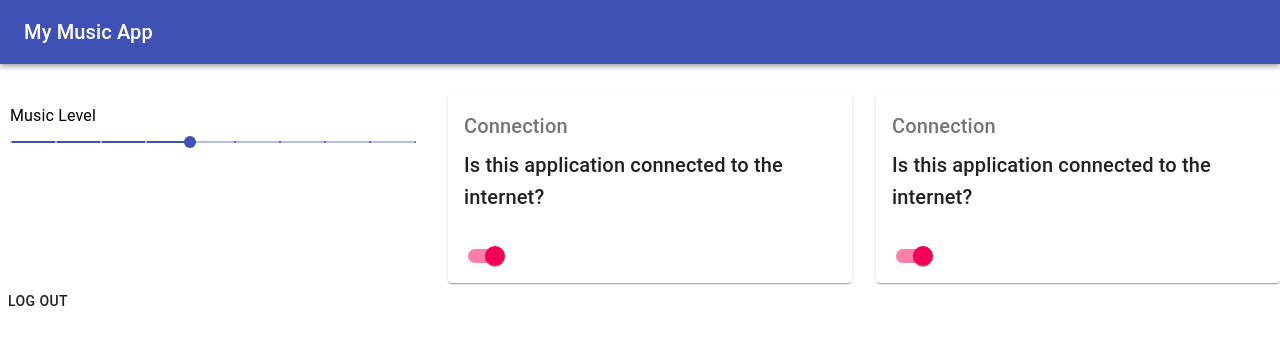
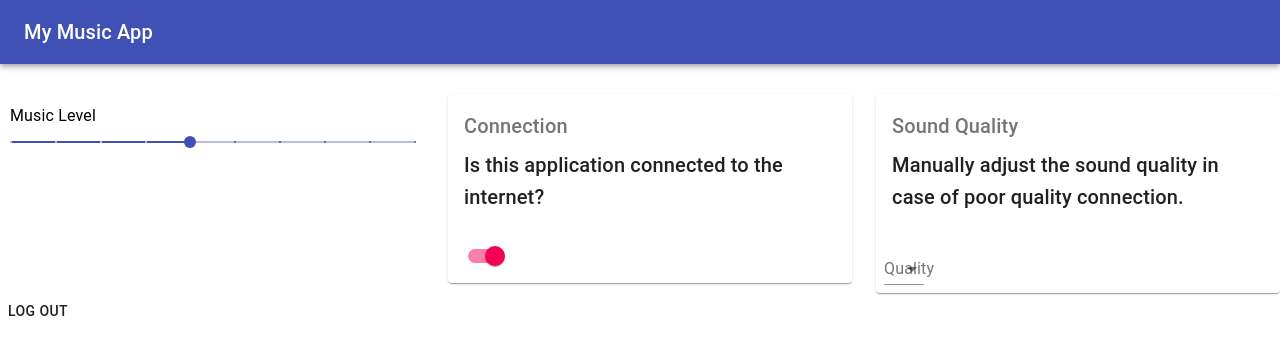
Before and after one commit to mikematt23/myMusicApp, a React (Create React App) app: page / in a window 1280 px wide. Both pictures are taken after a click on the button "LOG IN". Shown: the top 354 px of the page. Built offline with nearby package versions, Linux system fonts and the light colour scheme.

Commit message:
Added select card

```diff
--- a/src/Components/Login.js
+++ b/src/Components/Login.js
@@ -7,6 +7,8 @@ import SimpleCard from './Switch'
 import Grid from '@material-ui/core/Grid';
 import { makeStyles } from '@material-ui/core/styles';
 import NavBar from './Navbar'
+import SelectBar from './Select'
+import SelectCard from "./Select"
 
 const useStyles = makeStyles((theme) => ({
   root: {
@@ -46,7 +48,7 @@ const Login = (props)=>{
              <SimpleCard></SimpleCard>
            </Grid>
            <Grid item xs>
-             <SimpleCard></SimpleCard>
+             <SelectCard></SelectCard>
            </Grid>
 
            </Grid>
--- /dev/null
+++ b/src/Components/Select.js
@@ -0,0 +1,65 @@
+import React from 'react';
+import { makeStyles } from '@material-ui/core/styles';
+import Card from '@material-ui/core/Card';
+import CardActions from '@material-ui/core/CardActions';
+import CardContent from '@material-ui/core/CardContent';
+import Typography from '@material-ui/core/Typography';
+import Select from '@material-ui/core/Select';
+import MenuItem from '@material-ui/core/MenuItem';
+import InputLabel from '@material-ui/core/InputLabel';
+import FormControl from '@material-ui/core/FormControl';
+
+const useStyles = makeStyles({
+  root: {
+    minWidth: 275,
+  },
+  bullet: {
+    display: 'inline-block',
+    margin: '0 2px',
+    transform: 'scale(0.8)',
+  },
+  title: {
+    fontSize: 14,
+  },
+  pos: {
+    marginBottom: 12,
+  },
+});
+
+export default function SelectCard() {
+  const classes = useStyles();
+  const [quality, setAge] = React.useState('');
+
+  const handleChange = (event) => {
+    setAge(event.target.value);
+  };
+
+  return (
+    <Card className={classes.root}>
+      <CardContent>
+        <Typography variant ="h6" color="textSecondary" gutterBottom>
+          Sound Quality
+        </Typography>
+        <Typography variant="h6" >
+          Manually adjust the sound quality in case of poor quality connection.
+        </Typography>
+
+      </CardContent>
+      <CardActions>
+      <FormControl className={classes.formControl}>
+        <InputLabel id="demo-simple-select-label">Quality</InputLabel>
+        <Select
+          labelId="demo-simple-select-label"
+          id="demo-simple-select"
+          value={quality}
+          onChange={handleChange}
+        >
+          <MenuItem value={"Normal"}>Normal</MenuItem>
+          <MenuItem value={"Low"}>Low</MenuItem>
+          <MenuItem value={"High"}>High</MenuItem>
+        </Select>
+      </FormControl>
+      </CardActions>
+    </Card>
+  );
+}
--- a/src/Components/Switch.js
+++ b/src/Components/Switch.js
@@ -3,7 +3,6 @@ import { makeStyles } from '@material-ui/core/styles';
 import Card from '@material-ui/core/Card';
 import CardActions from '@material-ui/core/CardActions';
 import CardContent from '@material-ui/core/CardContent';
-import Button from '@material-ui/core/Button';
 import Typography from '@material-ui/core/Typography';
 import Switch from '@material-ui/core/Switch';
 
@@ -26,7 +25,6 @@ const useStyles = makeStyles({
 
 export default function SimpleCard() {
   const classes = useStyles();
-  const bull = <span className={classes.bullet}>•</span>;
   const [state, setState] = React.useState({
     checkedA: true,
     checkedB: true,
```
